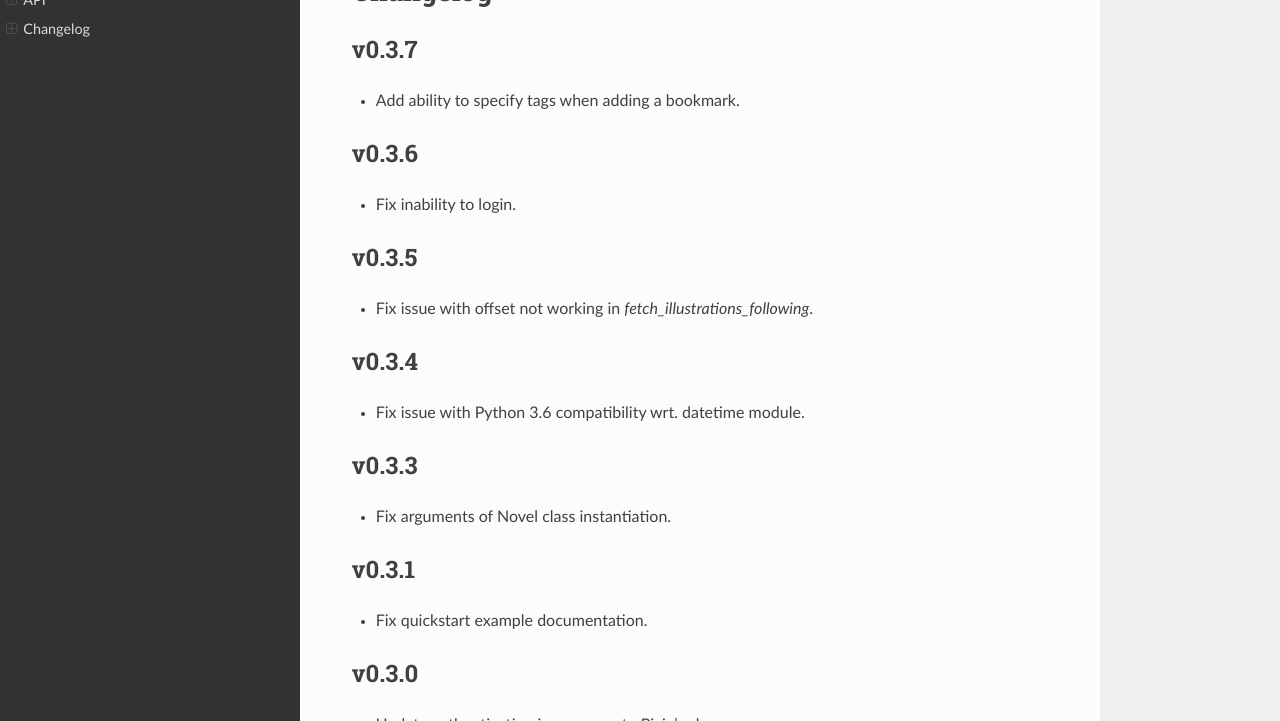
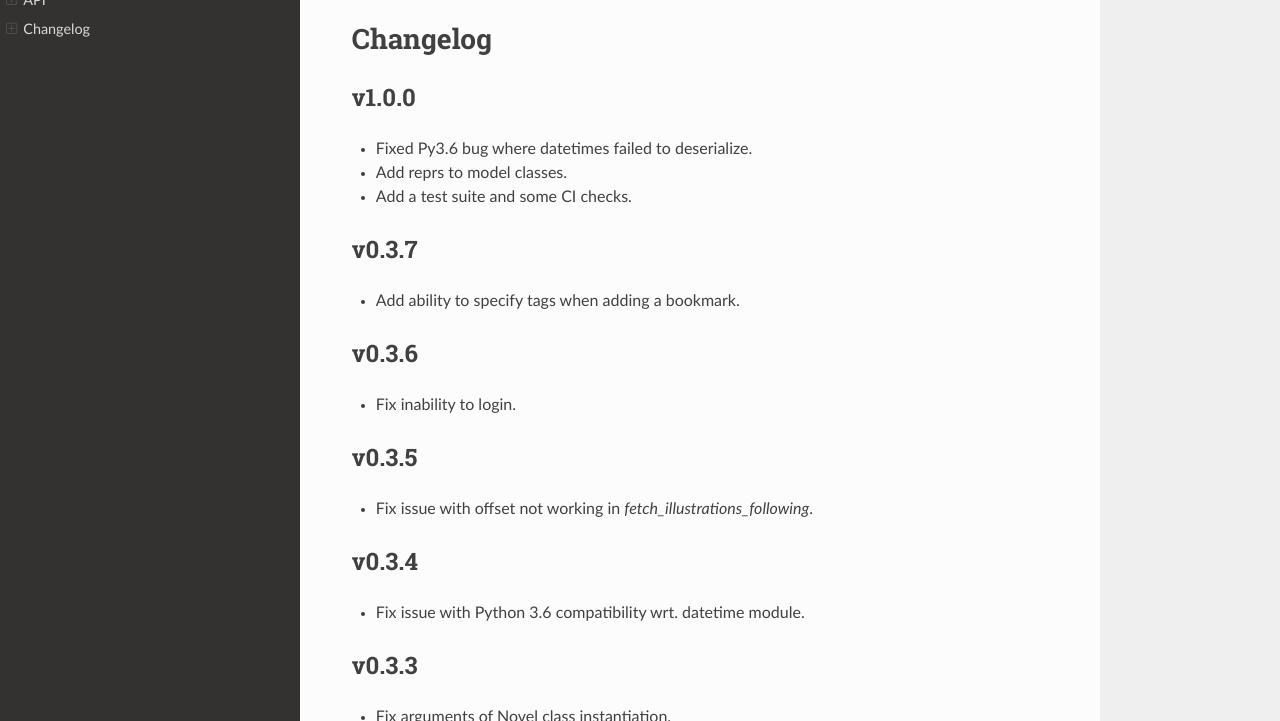
Before and after one commit to azuline/pixiv-api, a Sphinx documentation site: the page built from docs/index.rst, in a window 1280 px wide and 900 px high, scrolled down 2187 px, cut to the strip 179-900 px from the top of the window. Built offline with Sphinx 7.4.7 and the Read the Docs theme 2.0.0, drawn with Linux system fonts in a browser that asks for light colours.

Commit message:
bump version to 1.0.0

```diff
--- a/docs/changelog.rst
+++ b/docs/changelog.rst
@@ -1,5 +1,12 @@
 Changelog
 ---------
+
+v1.0.0
+^^^^^^
+
+- Fixed Py3.6 bug where datetimes failed to deserialize.
+- Add reprs to model classes.
+- Add a test suite and some CI checks.
 
 v0.3.7
 ^^^^^^
--- a/docs/conf.py
+++ b/docs/conf.py
@@ -14,7 +14,7 @@
 project = "pixiv-api"
 copyright = "2021, blissful"
 author = "blissful"
-release = "0.3.7"
+release = "1.0.0"
 
 # -- General configuration
 
--- a/docs/index.rst
+++ b/docs/index.rst
@@ -2,6 +2,8 @@
 -----------------------
 
 A documented, idiomatic, and tested wrapper library around Pixiv's App API.
+
+Supports Python 3.6+
 
 Install with:
 
--- a/pyproject.toml
+++ b/pyproject.toml
@@ -1,6 +1,6 @@
 [tool.poetry]
 name = "pixiv-api"
-version = "0.3.7"
+version = "1.0.0"
 description = "A library for the Pixiv API."
 authors = ["blissful <blissful@sunsetglow.net>"]
 license = "Apache-2.0"
--- a/setup.py
+++ b/setup.py
@@ -24,7 +24,7 @@
 setup(
     long_description=readme,
     name='pixiv-api',
-    version='0.3.7',
+    version='1.0.0',
     description='A library for the Pixiv API.',
     python_requires='==3.*,>=3.6.0',
     project_urls={"repository": "https://github.com/azuline/pixiv-api"},
```
Also changed, not shown: README.rst (+13 -11 lines), 1 other file.
